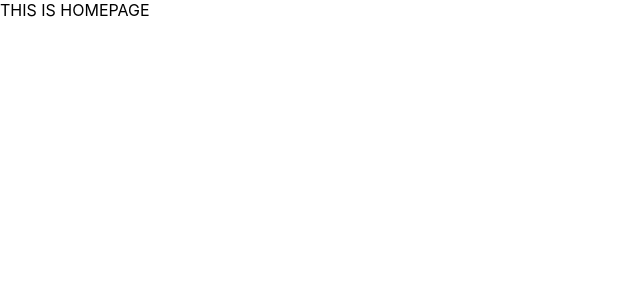
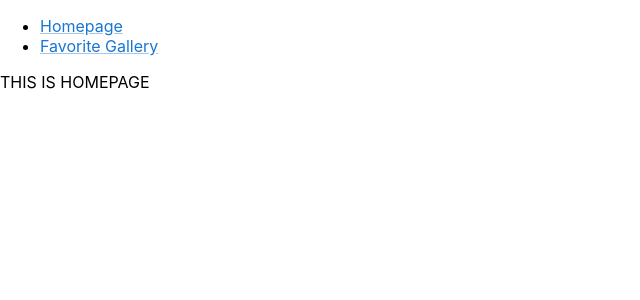
Before and after one commit to danielyong92/pokedex-react, a React (Create React App) app: page / in a window 1280 px wide. Shown: the top 300 px of the page, without its empty margins (0-640 px from the left). Built offline with nearby package versions, Linux system fonts and the light colour scheme; no server answers.

Commit message:
Added header and worked on link

```diff
--- a/src/Header/Header.jsx
+++ b/src/Header/Header.jsx
@@ -0,0 +1,21 @@
+import React from "react";
+import Link from '@mui/material/Link';
+
+export const Header = () => {
+  return (
+    <>
+      <div>
+        <ul>
+          <li>
+            <Link href="#">Homepage</Link>
+          </li>
+          <li>
+            <Link href="#">Favorite Gallery</Link>
+          </li>
+        </ul>
+      </div>
+    </>
+  );
+};
+
+export default Header;
--- a/src/Home/Home.jsx
+++ b/src/Home/Home.jsx
@@ -1,6 +1,7 @@
 import React from "react";
 import { useEffect, useState } from "react";
 import CardRow from "../CardRow/CardRow";
+import Header from "../Header/Header";
 
 const Home = () => {
   const [pokemonData, setPokemonData] = useState("");
@@ -23,6 +24,7 @@ const Home = () => {
 
   return (
     <>
+      <Header />
       <div> THIS IS HOMEPAGE</div>
       {searchComplete && <CardRow pokemonData={pokemonData} />}
     </>
```
